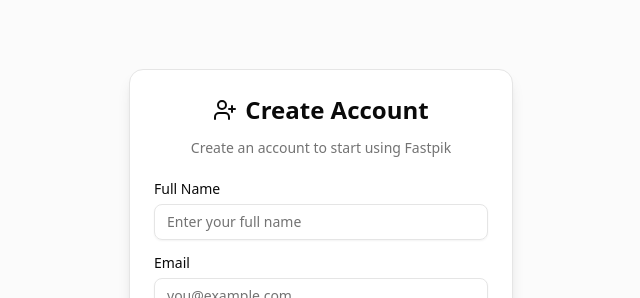
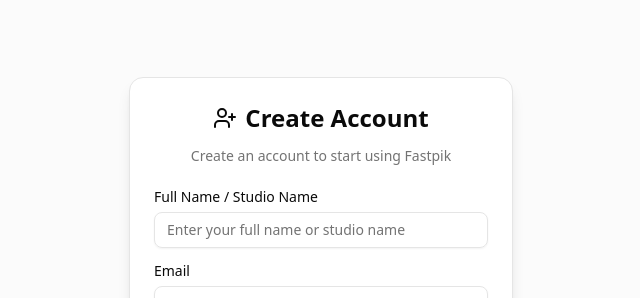
Before and after one commit to ryanekop/fastpik, a Next.js app: page /en/dashboard/register in a window 1280 px wide. Shown: the top 298 px of the page, without its empty margins (319-959 px from the left). Built offline with nearby package versions, Linux system fonts and the light colour scheme; no server answers.

Commit message:
Update register form i18n and Turnstile layout

```diff
--- a/components/admin/register-form.tsx
+++ b/components/admin/register-form.tsx
@@ -211,6 +211,7 @@ export function RegisterForm() {
                             <Input
                                 id="password"
                                 type={showPassword ? "text" : "password"}
+                                className="pr-10"
                                 required
                                 value={password}
                                 onChange={(e) => setPassword(e.target.value)}
@@ -230,6 +231,7 @@ export function RegisterForm() {
                             <Input
                                 id="confirmPassword"
                                 type={showConfirmPassword ? "text" : "password"}
+                                className="pr-10"
                                 required
                                 value={confirmPassword}
                                 onChange={(e) => setConfirmPassword(e.target.value)}
@@ -245,17 +247,18 @@ export function RegisterForm() {
                     </div>
 
                     {/* Cloudflare Turnstile */}
-                    <div className="flex justify-center">
+                    <div className="w-full">
                         {isTurnstileConfigured ? (
                             <Turnstile
                                 ref={turnstileRef}
+                                className="w-full"
                                 siteKey={turnstileSiteKey}
                                 onSuccess={(token) => setTurnstileToken(token)}
                                 onError={() => setTurnstileToken(null)}
                                 onExpire={() => setTurnstileToken(null)}
                                 options={{
                                     theme: 'auto',
-                                    size: 'normal',
+                                    size: 'flexible',
                                 }}
                             />
                         ) : (
--- a/messages/en.json
+++ b/messages/en.json
@@ -288,8 +288,8 @@
         "contactAdmin": "Contact Admin",
         "registerTitle": "Create Account",
         "registerDescription": "Create an account to start using Fastpik",
-        "fullName": "Full Name",
-        "fullNamePlaceholder": "Enter your full name",
+        "fullName": "Full Name / Studio Name",
+        "fullNamePlaceholder": "Enter your full name or studio name",
         "fullNameRequired": "Full name is required.",
         "confirmPassword": "Confirm Password",
         "signUp": "Sign Up",
--- a/messages/id.json
+++ b/messages/id.json
@@ -288,8 +288,8 @@
         "contactAdmin": "Kontak Admin",
         "registerTitle": "Daftar Akun",
         "registerDescription": "Buat akun untuk mulai menggunakan Fastpik",
-        "fullName": "Nama Lengkap",
-        "fullNamePlaceholder": "Masukkan nama lengkap Anda",
+        "fullName": "Nama Lengkap / Nama Studio",
+        "fullNamePlaceholder": "Isi Nama Lengkap atau Nama Studio Anda",
         "fullNameRequired": "Nama lengkap wajib diisi.",
         "confirmPassword": "Konfirmasi Kata Sandi",
         "signUp": "Daftar",
```
